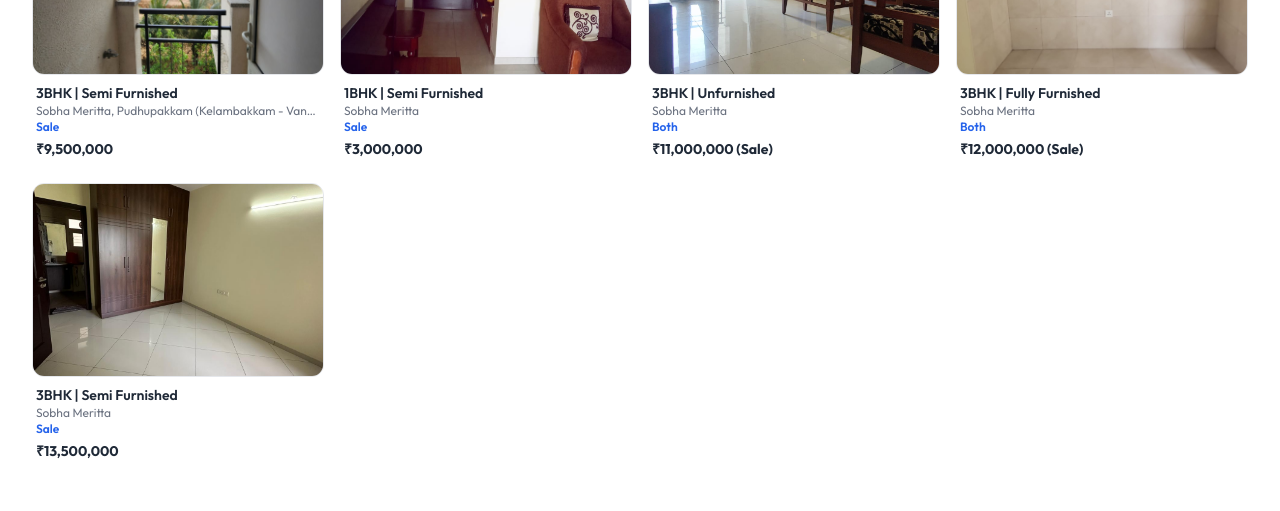
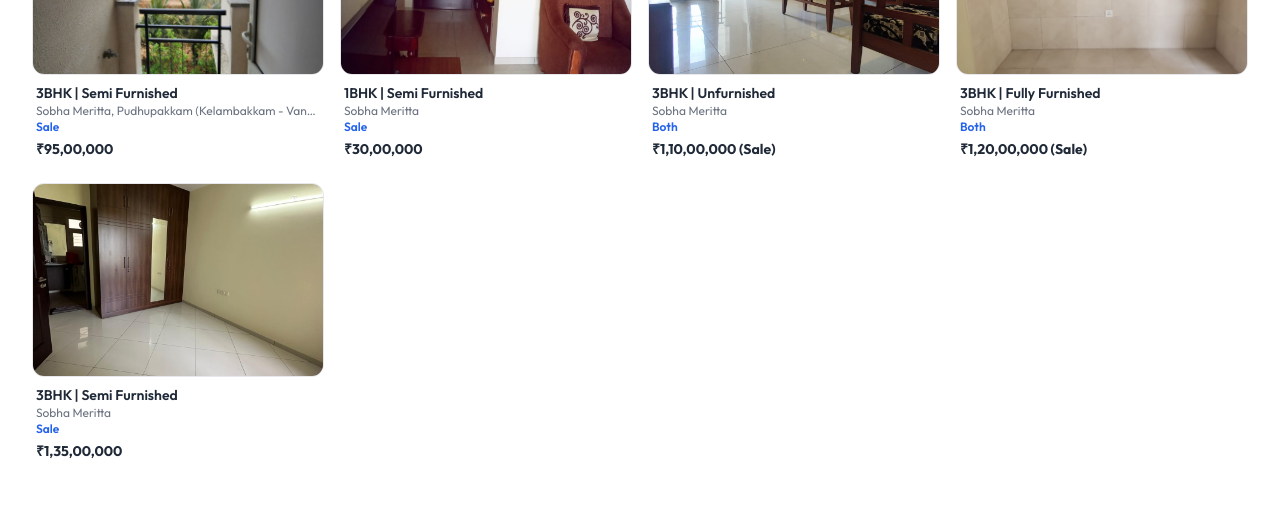
Before and after one commit to dhurvthiside/BhuvanamConsultancy, a React (Vite) app: page / in a window 1280 px wide. Shown: the part 1300-1811 px from the top of the page. Built offline with nearby package versions, Linux system fonts and the light colour scheme.

Commit message:
Update currency in localestring all over

```diff
--- a/src/components/ProductItem.jsx
+++ b/src/components/ProductItem.jsx
@@ -17,8 +17,8 @@ const ProductItem = ({ id, data }) => {
   } = data;
 
   const displayPrice = listingType === 'rent'
-    ? `${currency}${rent?.toLocaleString()} Rent`
-    : `${currency}${price?.toLocaleString()}${listingType === 'both' ? ' (Sale)' : ''}`;
+    ? `${currency}${rent?.toLocaleString('en-IN')} Rent`
+    : `${currency}${price?.toLocaleString('en-IN')}${listingType === 'both' ? ' (Sale)' : ''}`;
 
   return (
     <Link
--- a/src/pages/Product.jsx
+++ b/src/pages/Product.jsx
@@ -106,13 +106,13 @@ const Product = () => {
           {/* Price / Rent */}
           {product.listingType === 'sale' && (
             <p className="text-xl sm:text-2xl font-semibold text-green-600">
-              ₹{product.price?.toLocaleString()}
+              ₹{product.price?.toLocaleString('en-IN')}
             </p>
           )}
 
           {product.listingType === 'rent' && (
             <p className="text-xl sm:text-2xl font-semibold text-blue-600">
-              ₹{product.rent?.toLocaleString()} /month
+              ₹{product.rent?.toLocaleString('en-IN')} /month
             </p>
           )}
 
```
